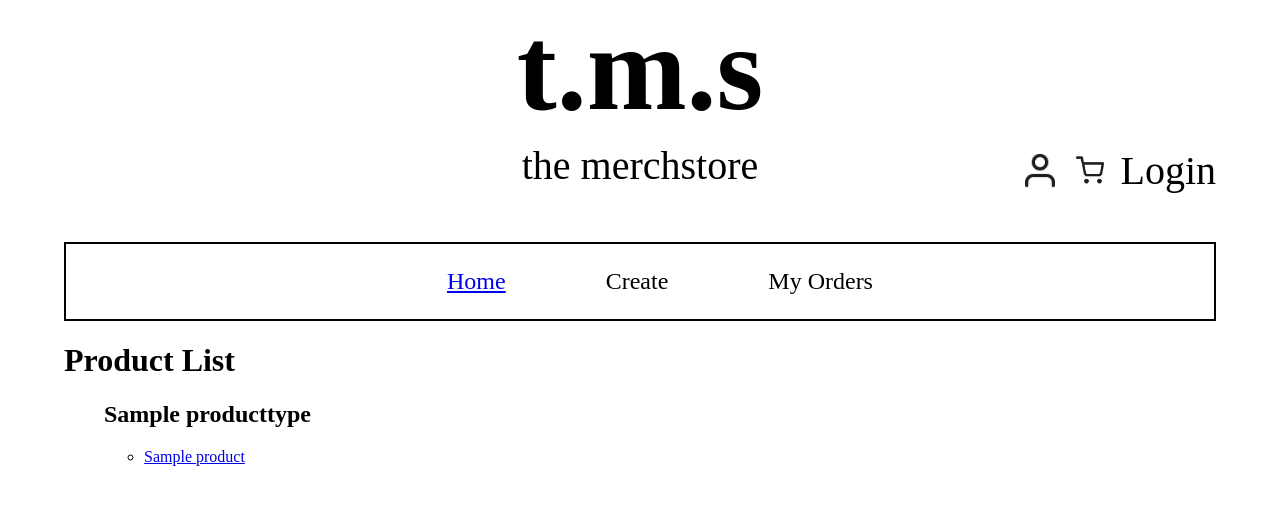
After one commit to miksingsoju/A-General-Merchstore, a Django app: page /store/ in a window 1280 px wide. The commit adds this page. Shown: the top 505 px of the page. Run offline with Django 5.2, Linux system fonts and the light colour scheme; tables that the repository leaves empty hold one stand-in row (values such as "Sample post").

Commit message:
Created Base Template

```diff
--- a/merchstore/merchstore/settings.py
+++ b/merchstore/merchstore/settings.py
@@ -117,7 +117,8 @@ USE_TZ = True
 # Static files (CSS, JavaScript, Images)
 # https://docs.djangoproject.com/en/5.1/howto/static-files/
 
-STATIC_URL = 'static/'
+STATIC_URL = '/static/'
+
 
 # Default primary key field type
 # https://docs.djangoproject.com/en/5.1/ref/settings/#default-auto-field
--- a/merchstore/store/templates/base.html
+++ b/merchstore/store/templates/base.html
@@ -1,3 +1,5 @@
+{% load static %}
+
 <!DOCTYPE html>
 <html lang="en">
 <head>
@@ -6,10 +8,109 @@
     <title>{% block title%}{%endblock%}</title>
 </head>
 <style>
+    body {
+        font-family:'Times New Roman', Times, serif;
+        padding: 0;
+        margin: 0 5vw 0 5vw;
+    }
 
+    p {
+        margin: 0;
+    }
+
+    header {
+        text-align: center;
+        padding: 0px;
+        margin: 0;
+    }
+
+    #tms {
+        font-size: 15vh;
+        font-weight: bold;
+    }
+
+    #tms-small {
+        font-size: 5vh;
+        padding-bottom: 10px;
+    }
+    nav {
+    border: 0.2vw solid black;
+    max-width: 100%;       /* or whatever width you like */
+    margin: auto;      /* center it horizontally */
+    }
+    nav ul{
+        list-style: none;
+        display: flex;
+        justify-content: center;
+        font-size: 3vh;
+
+    }
+
+    nav li {
+        margin: 0 50px;
+    }
+
+    #user_cart {
+    position: absolute;
+    right: 0;
+    display: flex;
+    align-items: center;
+    gap: 10px;
+    top: 50%;
+    transform: translateY(-50%);
+    }
+
+    #login {
+        font-size: 5vh;
+        margin: 0;
+    }
+
+    .icon {
+        width: 5vh;
+        height: 5vh;
+        object-fit: contain;
+    }
+
+    #heading_cart {
+    position: relative;
+    display: flex;
+    justify-content: center;
+    align-items: center;
+    height: 18vh; /* enough height to center vertically */
+    margin-top: -5vh;
+}
 </style>
 <body>
 
+    <header>
+            <p id="tms">t.m.s</p>
+            <div id="heading_cart">
+
+            <div id="user_cart">
+                <img src="{% static 'images/user.png' %}" alt="user" class="icon">
+                <img src="{% static 'images/Cart.png' %}" alt="cart" class="icon">
+                <p id="login">Login</p>
+            </div>
+            <p id="tms-small">the merchstore </p>
+
+         </div>
+
+
+    </header>
+
+    <nav>
+        <ul>
+            <li>
+                <a href="{% url 'store:product_list' %}">Home</a>
+            </li>
+            <li>
+                <a>Create</a>
+            </li>
+            <li>
+                <a>My Orders</a>
+            </li>
+        </ul>
+    </nav>
     {% block content %}
 
     {% endblock %}
--- /dev/null
+++ b/merchstore/store/templates/product_list.html
@@ -0,0 +1,23 @@
+{% extends 'base.html' %}
+{% load static %}
+
+{% block title %} Product List {% endblock %}
+
+{% block content %}
+<h1> Product List</h1>
+<ul>
+    {% for productType in productTypes%}
+        <h2> {{productType.name}} </h2>
+        <ul>
+            {% for product in products %}
+            {% if productType == product.productType%}
+            <li>
+                <a href="{{product.get_absolute_url}}">{{product.name}}</a>
+            </li>
+            {% endif %}
+            {% endfor %}
+        </ul>
+    {% endfor %}
+</ul>
+
+{% endblock %}
--- a/merchstore/user_management/models.py
+++ b/merchstore/user_management/models.py
@@ -6,6 +6,9 @@ class Profile (models.Model):
     user = models.OneToOneField(User, on_delete=models.CASCADE, related_name="profile")
     displayName = models.CharField(max_length=63)
     emailAddress = models.EmailField()
+
+    def __str__(self):
+        return self.displayName
 
 '''
 Stuff you can add:
```
Also changed, not shown: merchstore/store/templates/product_detail.html (added, +10 -0 lines), merchstore/store/migrations/0001_initial.py (added), merchstore/store/static/images/Cart.png (added), merchstore/store/static/images/user.png (added), merchstore/user_management/migrations/0001_initial.py (added).
